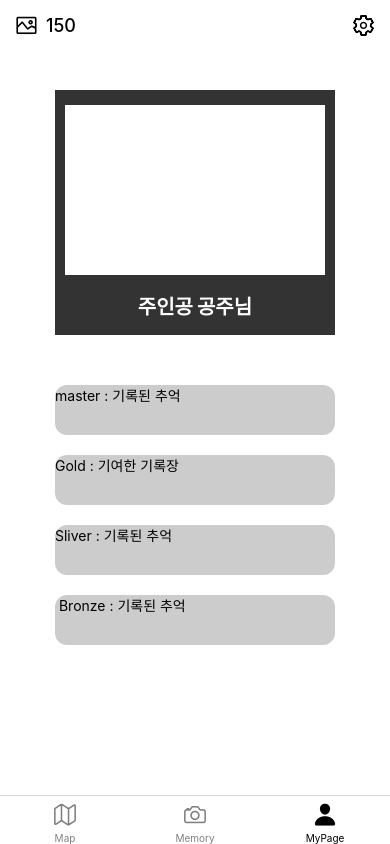
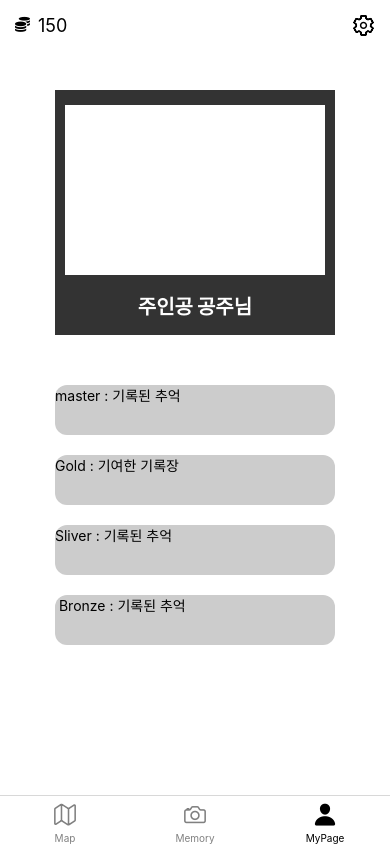
Before and after one commit to dkeka0127/Released-App_Potory, a React Native app: screen /MyPage in a window 390 px wide. Built offline with nearby package versions, Linux system fonts and the light colour scheme.

Commit message:
Add Screen [MainInfo 내의 SettingScreen]

```diff
--- a/src/routes/rootScreen.tsx
+++ b/src/routes/rootScreen.tsx
@@ -9,12 +9,13 @@ import Ionicons from 'react-native-vector-icons/Ionicons';
 import MainHome from '../screens/home/MainHome';
 import MainPhoto from '../screens/photo/MainPhoto';
 import MainInfo from '../screens/info/MainInfo';
+import SettingScreen from '../screens/info/SettingScreen';
 
 const Tab = createBottomTabNavigator();
 const Stack = createNativeStackNavigator();
 
 // BottomTabNavigation Function
-function TabNavigation() {
+function BottomTabNavigation() {
   return (
     <Tab.Navigator
       initialRouteName="Home"
@@ -60,10 +61,11 @@ function RootScreen() {
     <NavigationContainer>
       <Stack.Navigator>
         <Stack.Screen
-          name="Home"
-          component={TabNavigation}
+          name="BottomTab"
+          component={BottomTabNavigation}
           options={{headerShown: false}}
         />
+        <Stack.Screen name="SettingScreen" component={SettingScreen} />
       </Stack.Navigator>
     </NavigationContainer>
   );
--- a/src/screens/info/MainInfo.tsx
+++ b/src/screens/info/MainInfo.tsx
@@ -1,14 +1,16 @@
 import React from 'react';
-import {View, Text, StyleSheet} from 'react-native';
+import {View, Text, StyleSheet, TouchableOpacity} from 'react-native';
+import {useNavigation} from '@react-navigation/native';
+import {SafeAreaView} from 'react-native-safe-area-context';
+import CoinIcon from 'react-native-vector-icons/FontAwesome5';
 import SettingIcon from 'react-native-vector-icons/Ionicons';
 import PictureIcon from 'react-native-vector-icons/AntDesign';
-import {SafeAreaView} from 'react-native-safe-area-context';
-import {TouchableOpacity} from 'react-native-gesture-handler';
 
 // [height] User Name Section
 const nameContainerHeight = 60;
 
 function MainInfo() {
+  const navigation = useNavigation();
   // variable
   const name = '공주';
   const point = 150;
@@ -18,10 +20,10 @@ function MainInfo() {
       {/* Nav */}
       <View style={styles.navContainer}>
         <View style={styles.navPictureCon}>
-          <PictureIcon name="picture" size={23} color="black" />
+          <CoinIcon name="coins" size={15} color="black" />
           <Text style={styles.navPictureText}>{point}</Text>
         </View>
-        <TouchableOpacity>
+        <TouchableOpacity onPress={() => navigation.navigate('SettingScreen')}>
           <SettingIcon name="settings-outline" size={23} color="black" />
         </TouchableOpacity>
       </View>
@@ -83,7 +85,7 @@ const styles = StyleSheet.create({
   navPictureText: {
     fontSize: 18,
     paddingLeft: 8,
-    fontWeight: '500',
+    fontWeight: '400',
   },
   infoContainer: {
     marginTop: 40,
--- /dev/null
+++ b/src/screens/info/SettingScreen.tsx
@@ -0,0 +1,8 @@
+import React from 'react';
+import {View} from 'react-native';
+
+function SettingScreen() {
+  return <View></View>;
+}
+
+export default SettingScreen;
```
